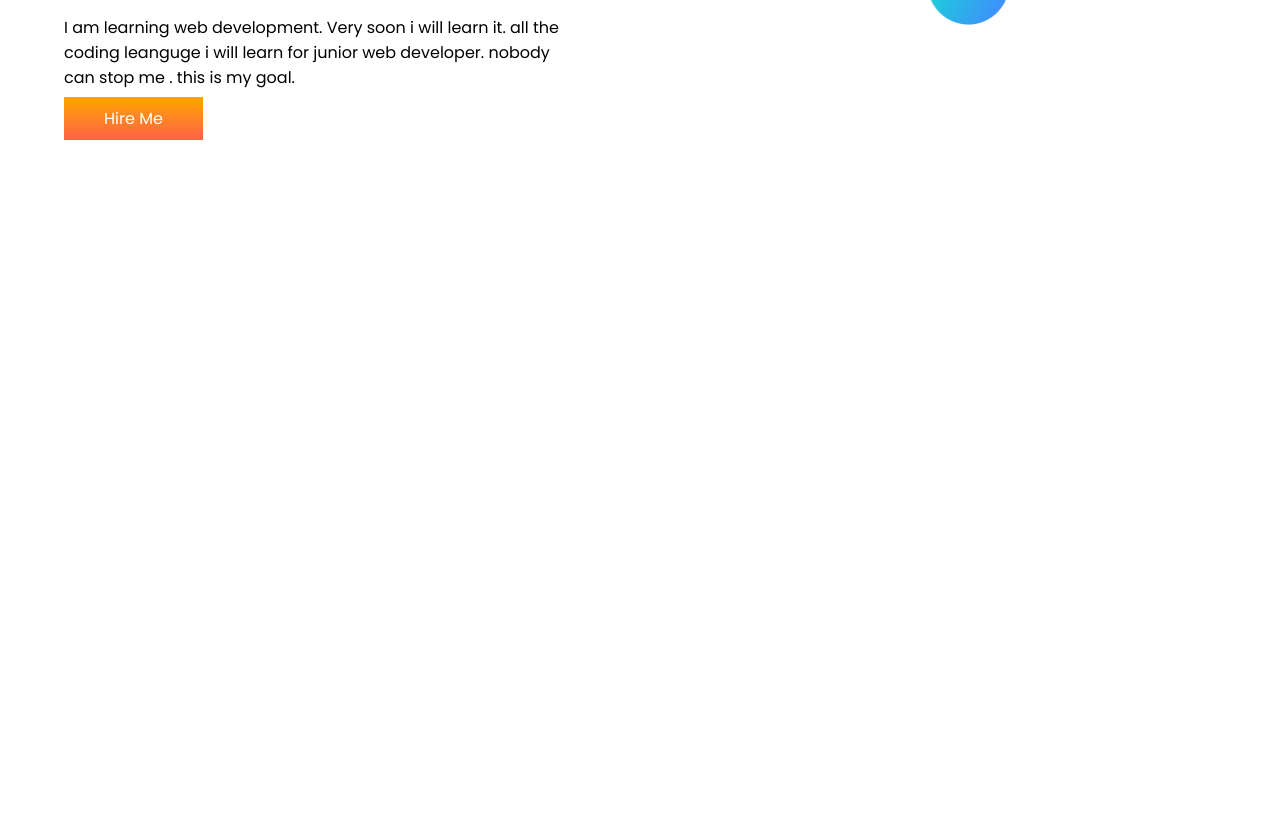
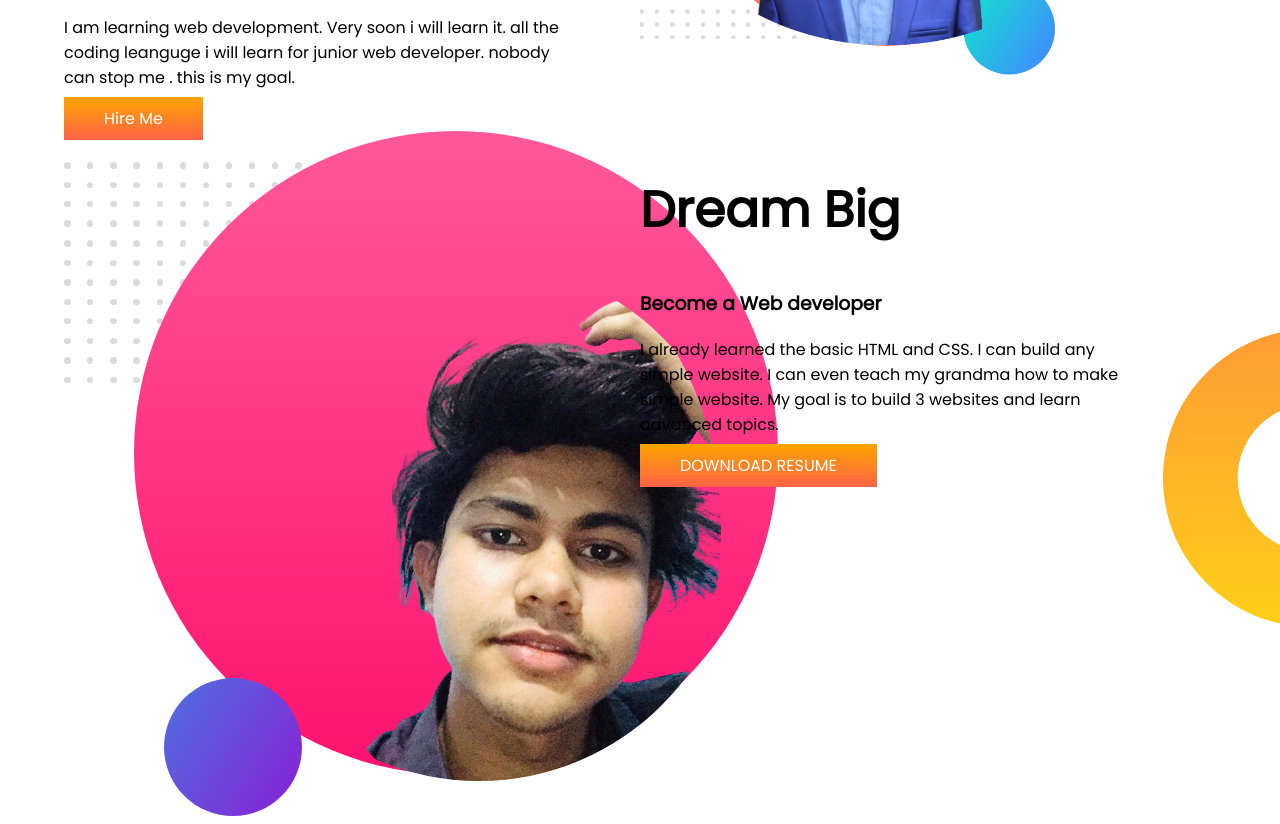
Before and after one commit to Salikur6/developer-portfolio, a plain HTML site: page index.html in a window 1280 px wide. Shown: the part 382-1206 px from the top of the page. Before the commit the page ends 800 px from the top, so only its background shows below. Drawn offline with Linux system fonts and the light colour scheme.

Commit message:
middle section completed

```diff
--- a/index.html
+++ b/index.html
@@ -33,6 +33,24 @@
     </section>
 
 
+    <section id="mid-section">
+        <div class="flexible-div">
+            <div class="half-width">
+                <img src="images/img2.png" alt="">
+            </div>
+
+            <div class="half-width">
+                <h1>Dream Big</h1>
+                <h3>Become a Web developer</h3>
+                <p>I already learned the basic HTML and CSS. I can build any simple website. I can even teach my grandma how to make simple website. My goal is to build 3 websites and learn advanced topics.</p>
+                <a class="link-btn" href="#">DOWNLOAD RESUME</a>
+            </div>
+
+        </div>
+
+    </section>
+
+
 
 
 </body>
--- a/style.css
+++ b/style.css
@@ -23,7 +23,7 @@
 }
 
 div.half-width img.main-img {
-    width: 80%;
+    width: 90%;
 }
 
 div.flexible-div {
@@ -41,3 +41,9 @@
     font-weight: 400px;
     padding: 10px 40px;
 }
+
+#mid-section {
+    background-image: url(images/dream-bg.png);
+    background-repeat: no-repeat;
+    background-position: right;
+}
```
